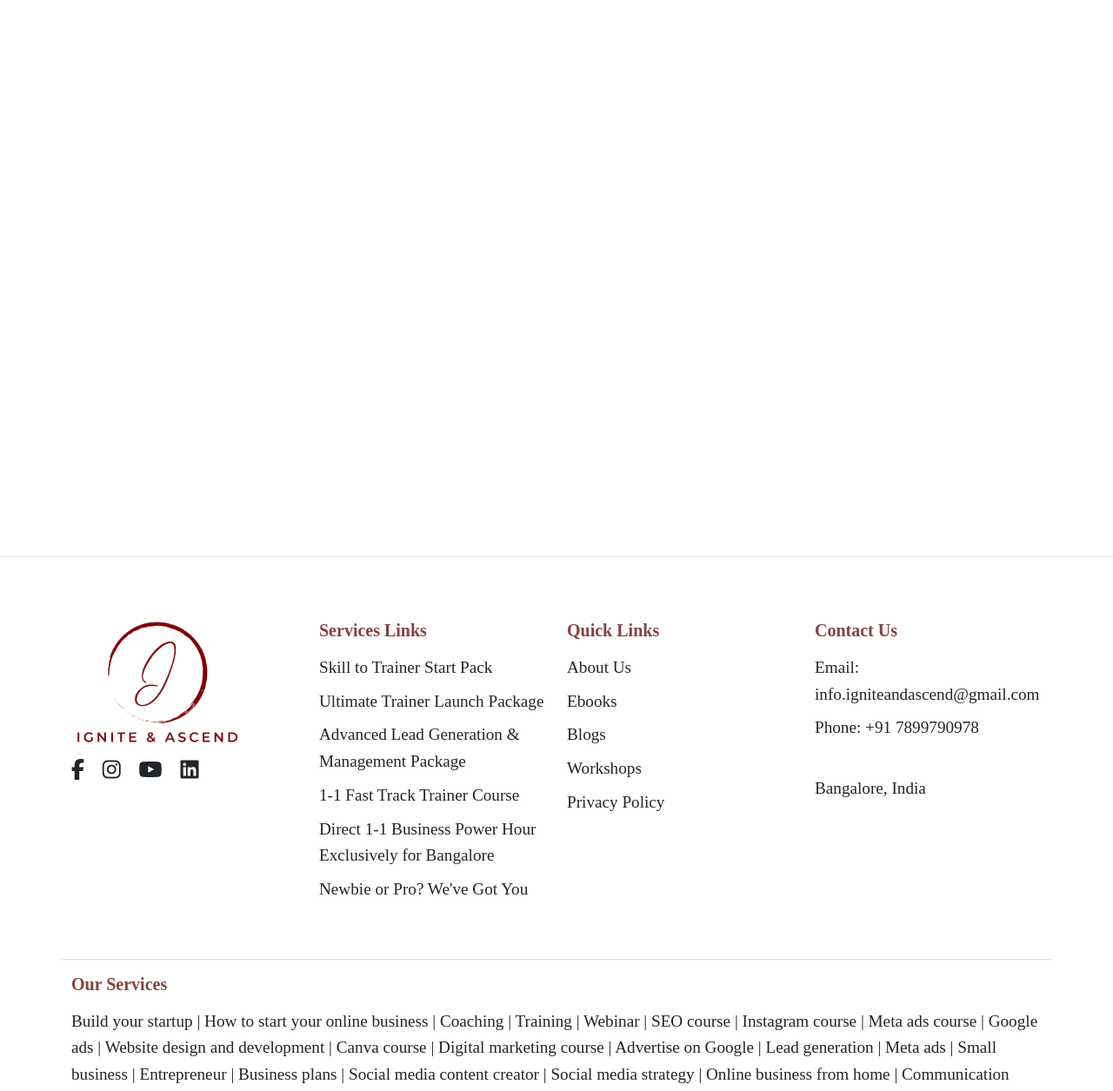
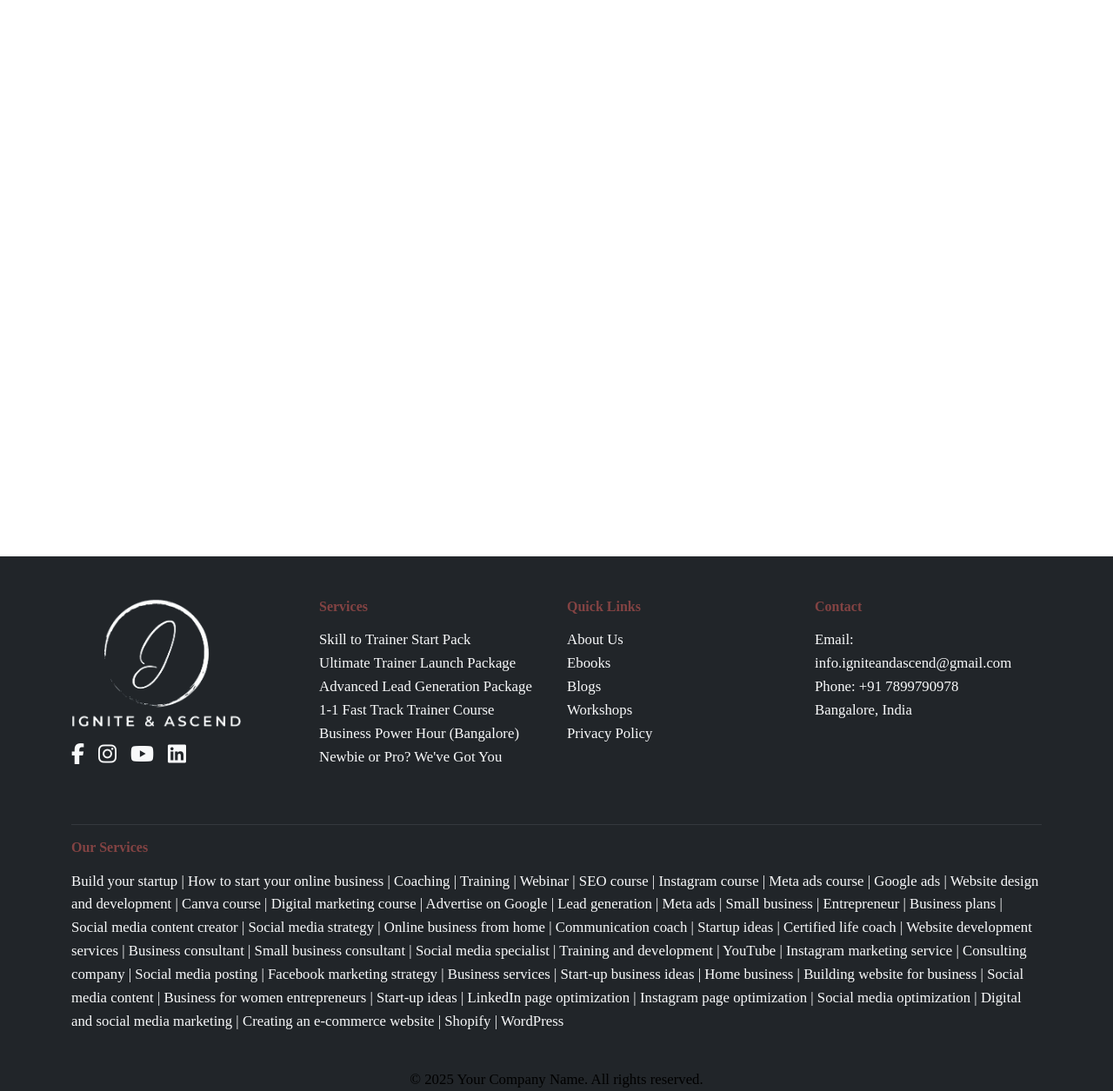
Before and after one commit to dselva-2005/igniteandascend, a Django app: page / in a window 1280 px wide. Shown: the part 1431-2686 px from the top of the page at 87% size. Run offline with Django 5.2, Linux system fonts and the light colour scheme; data that the repository does not hold is empty; some libraries are stand-ins or nearby versions; some web fonts are replaced.

Commit message:
polished

```diff
--- a/app/templates/home.html
+++ b/app/templates/home.html
@@ -82,7 +82,7 @@
         <div class="row row-cols-1 row-cols-md-2 row-cols-lg-4 g-4 mb-4 justify-content-center">
             <div class="col text-center">
                 <img src="{{ page.our_service_image1.url }}" class="card-img-top" alt="Service 1">
-                <a href="/about" class="btn btn-maroon rounded-pill w-75 mt-2 position-relative text-center">
+                <a href="/skill-to-trainer" class="btn btn-maroon rounded-pill w-75 mt-2 position-relative text-center">
                     Learn more
                     <span class="position-absolute d-flex align-items-center justify-content-center"
                           style="right: 16px; top: 50%; transform: translateY(-50%);
@@ -94,7 +94,7 @@
             </div>
             <div class="col text-center">
                 <img src="{{ page.our_service_image2.url }}" class="card-img-top" alt="Service 2">
-                <a href="/about" class="btn btn-maroon rounded-pill w-75 mt-2 position-relative text-center">
+                <a href="/ultimate-trainer-launch-pack" class="btn btn-maroon rounded-pill w-75 mt-2 position-relative text-center">
                     Learn more
                     <span class="position-absolute d-flex align-items-center justify-content-center"
                           style="right: 16px; top: 50%; transform: translateY(-50%);
@@ -106,7 +106,7 @@
             </div>
             <div class="col text-center">
                 <img src="{{ page.our_service_image3.url }}" class="card-img-top" alt="Service 3">
-                <a href="/about" class="btn btn-maroon rounded-pill w-75 mt-2 position-relative text-center">
+                <a href="/advanced-lead-generation-package" class="btn btn-maroon rounded-pill w-75 mt-2 position-relative text-center">
                     Learn more
                     <span class="position-absolute d-flex align-items-center justify-content-center"
                           style="right: 16px; top: 50%; transform: translateY(-50%);
@@ -118,7 +118,7 @@
             </div>
             <div class="col text-center">
                 <img src="{{ page.our_service_image4.url }}" class="card-img-top" alt="Service 4">
-                <a href="/about" class="btn btn-maroon rounded-pill w-75 mt-2 position-relative text-center">
+                <a href="/fast-track-training" class="btn btn-maroon rounded-pill w-75 mt-2 position-relative text-center">
                     Learn more
                     <span class="position-absolute d-flex align-items-center justify-content-center"
                           style="right: 16px; top: 50%; transform: translateY(-50%);
@@ -134,7 +134,7 @@
         <div class="row row-cols-1 row-cols-lg-2 g-4 justify-content-center">
             <div class="col text-center">
                 <img src="{{ page.our_service_image5.url }}" class="card-img-top" alt="Service 5">
-                <a href="/about" class="btn btn-maroon rounded-pill w-75 mt-2 position-relative text-center">
+                <a href="/live-session" class="btn btn-maroon rounded-pill w-75 mt-2 position-relative text-center">
                     Learn more
                     <span class="position-absolute d-flex align-items-center justify-content-center"
                           style="right: 16px; top: 50%; transform: translateY(-50%);
@@ -146,7 +146,7 @@
             </div>
             <div class="col text-center">
                 <img src="{{ page.our_service_image6.url }}" class="card-img-top" alt="Service 6">
-                <a href="/about" class="btn btn-maroon rounded-pill w-75 mt-2 position-relative text-center">
+                <a href="/beginner-to-pro" class="btn btn-maroon rounded-pill w-75 mt-2 position-relative text-center">
                     Learn more
                     <span class="position-absolute d-flex align-items-center justify-content-center"
                           style="right: 16px; top: 50%; transform: translateY(-50%);
--- a/static/css/footer.css
+++ b/static/css/footer.css
@@ -1,9 +1,8 @@
-/* Footer Link Hover Effect */
 .footer-link:hover {
-    color: #a84848 !important;
+    color: #e1ac98 !important;
+    text-decoration: underline;
 }
 
-/* Social Link Hover Effect */
-.fab:hover {
-    color: #a84848 !important;
+.social-link:hover {
+    color: #e1ac98 !important;
 }
--- a/static/css/index.css
+++ b/static/css/index.css
@@ -1,7 +1,7 @@
 /* === Base === */
 body {
     background-color: #ffffff;
-    color: #212529;
+    color: #000000;
     font-family:'Times New Roman', Times, serif;
     font-size: 1.2rem;
     line-height: 1.6;
@@ -11,7 +11,7 @@
 :root {
     --maroon: #834343;
     --maroon-hover: #da4b5e;
-    --text-dark: #212529;
+    --text-dark: #000000;
 }
 
 .text-maroon {
@@ -178,10 +178,14 @@
   }
 
   .text-slate {
-    color: #5A5A5A;
+    color: #000000;
   }
 
   .highlight {
     color: #502c2c;
     font-weight: 600;
   }
+
+.text-muted{
+    color:black !important;
+}
--- a/static/css/navbar.css
+++ b/static/css/navbar.css
@@ -21,7 +21,7 @@
 /* === Navbar Links === */
 .nav-link {
   margin: 0 0.75rem;
-  color: #343a40;
+  color: #000000;
   font-weight: 500;
   transition: color 0.2s ease-in-out;
   margin: 1rem 2rem;
--- a/templates/footer.html
+++ b/templates/footer.html
@@ -1,72 +1,71 @@
 {% load static %}
-<link rel="stylesheet" href="{% static "css/footer.css" %}">
+<link rel="stylesheet" href="{% static 'css/footer.css' %}">
 
-<!-- Footer Section -->
-<footer class="text-dark border-top p-4 bg-white">
-    <div class="container py-5">
-        <div class="row">
-            <!-- Column 1 - Logo & Social -->
-            <div class="col-12 col-md-3 mb-4 mb-md-0">
-                <img src="{% static 'images/Logo_croped.png' %}" class="img-fluid w-75 mb-3" alt="Logo">
-                <div class="social-icons">
-                    <a href="#" class="text-dark me-3 social-link" target="_blank" aria-label="Facebook"><i class="fab fa-facebook-f fa-lg"></i></a>
-                    <a href="#" class="text-dark me-3 social-link" target="_blank" aria-label="Instagram"><i class="fab fa-instagram fa-lg"></i></a>
-                    <a href="#" class="text-dark me-3 social-link" target="_blank" aria-label="YouTube"><i class="fab fa-youtube fa-lg"></i></a>
-                    <a href="#" class="text-dark social-link" target="_blank" aria-label="LinkedIn"><i class="fab fa-linkedin fa-lg"></i></a>
+<footer class="bg-dark text-light pt-5">
+    <div class="container">
+        <div class="row g-4">
+            <!-- Logo & Social -->
+            <div class="col-md-3">
+                <img src="{% static 'images/newcompressed/footerlogo.png' %}" class="img-fluid w-75 mb-3" alt="Logo">
+                <div class="d-flex gap-3">
+                    <a href="#" class="text-light social-link" aria-label="Facebook"><i class="fab fa-facebook-f fa-lg"></i></a>
+                    <a href="#" class="text-light social-link" aria-label="Instagram"><i class="fab fa-instagram fa-lg"></i></a>
+                    <a href="#" class="text-light social-link" aria-label="YouTube"><i class="fab fa-youtube fa-lg"></i></a>
+                    <a href="#" class="text-light social-link" aria-label="LinkedIn"><i class="fab fa-linkedin fa-lg"></i></a>
                 </div>
             </div>
 
-            <!-- Column 2 - Important Links -->
-            <div class="col-12 col-md-3 mb-4 mb-md-0">
-                <h5 class="fw-bold mb-3 text-maroon">Services Links</h5>
-                <ul class="list-unstyled">
-                    <li class="mb-2"><a href="{% url 'app:skill_to_trainer' %}" class="footer-link text-dark">Skill to Trainer Start Pack</a></li>
-                    <li class="mb-2"><a href="{% url 'app:ultimage_trainer_launch_pack' %}" class="footer-link text-dark">Ultimate Trainer Launch Package</a></li>
-                    <li class="mb-2"><a href="{% url 'app:advanced_lead_generation_package' %}" class="footer-link text-dark">Advanced Lead Generation & Management Package</a></li>
-                    <li class="mb-2"><a href="{% url 'app:fast_track_training' %}" class="footer-link text-dark">1-1 Fast Track Trainer Course</a></li>
-                    <li class="mb-2"><a href="{% url 'app:live_session' %}" class="footer-link text-dark">Direct 1-1 Business Power Hour Exclusively for Bangalore</a></li>
-                    <li class="mb-2"><a href="{% url 'app:beginner_to_pro' %}" class="footer-link text-dark">Newbie or Pro? We've Got You</a></li>
+            <!-- Services Links -->
+            <div class="col-md-3">
+                <h6 class="fw-semibold mb-3 text-maroon">Services</h6>
+                <ul class="list-unstyled small">
+                    <li><a href="{% url 'app:skill_to_trainer' %}" class="text-decoration-none text-light footer-link">Skill to Trainer Start Pack</a></li>
+                    <li><a href="{% url 'app:ultimage_trainer_launch_pack' %}" class="text-decoration-none text-light footer-link">Ultimate Trainer Launch Package</a></li>
+                    <li><a href="{% url 'app:advanced_lead_generation_package' %}" class="text-decoration-none text-light footer-link">Advanced Lead Generation Package</a></li>
+                    <li><a href="{% url 'app:fast_track_training' %}" class="text-decoration-none text-light footer-link">1-1 Fast Track Trainer Course</a></li>
+                    <li><a href="{% url 'app:live_session' %}" class="text-decoration-none text-light footer-link">Business Power Hour (Bangalore)</a></li>
+                    <li><a href="{% url 'app:beginner_to_pro' %}" class="text-decoration-none text-light footer-link">Newbie or Pro? We've Got You</a></li>
                 </ul>
             </div>
 
-            <!-- Column 3 - Quick Links -->
-            <div class="col-12 col-md-3 mb-4 mb-md-0">
-                <h5 class="fw-bold mb-3 text-maroon">Quick Links</h5>
-                <ul class="list-unstyled">
-                    <li class="mb-2"><a href="{% url 'app:about_us' %}" class="footer-link text-dark">About Us</a></li>
-                    <li class="mb-2"><a href="{% url 'books:book-list' %}" class="footer-link text-dark">Ebooks</a></li>
-                    <li class="mb-2"><a href="#" class="footer-link text-dark">Blogs</a></li>
-                    <li class="mb-2"><a href="{% url 'app:workshops' %}" class="footer-link text-dark">Workshops</a></li>
-                    <li class="mb-2"><a href="#" class="footer-link text-dark">Privacy Policy</a></li>
+            <!-- Quick Links -->
+            <div class="col-md-3">
+                <h6 class="fw-semibold mb-3 text-maroon">Quick Links</h6>
+                <ul class="list-unstyled small">
+                    <li><a href="{% url 'app:about_us' %}" class="text-decoration-none text-light footer-link">About Us</a></li>
+                    <li><a href="{% url 'books:book-list' %}" class="text-decoration-none text-light footer-link">Ebooks</a></li>
+                    <li><a href="#" class="text-decoration-none text-light footer-link">Blogs</a></li>
+                    <li><a href="{% url 'app:workshops' %}" class="text-decoration-none text-light footer-link">Workshops</a></li>
+                    <li><a href="#" class="text-decoration-none text-light footer-link">Privacy Policy</a></li>
                 </ul>
             </div>
 
-            <!-- Column 4 - Contact -->
-            <div class="col-12 col-md-3">
-                <h5 class="fw-bold mb-3 text-maroon">Contact Us</h5>
-                <ul class="list-unstyled text-dark">
-                    <li class="mb-2">Email: <a href="mailto:info.igniteandascend@gmail.com" class="footer-link text-dark">info.igniteandascend@gmail.com</a></li>
-                    <li class="mb-2">Phone: <a href="tel:+917899790978" class="footer-link text-dark">+91 7899790978</a></li>
-                    <li class="mb-2"><br>Bangalore, India</li>
+            <!-- Contact Info -->
+            <div class="col-md-3">
+                <h6 class="fw-semibold mb-3 text-maroon">Contact</h6>
+                <ul class="list-unstyled small">
+                    <li>Email: <a href="mailto:info.igniteandascend@gmail.com" class="text-decoration-none text-light">info.igniteandascend@gmail.com</a></li>
+                    <li>Phone: <a href="tel:+917899790978" class="text-decoration-none text-light">+91 7899790978</a></li>
+                    <li>Bangalore, India</li>
                 </ul>
             </div>
         </div>
 
-        <!-- Our Services Section -->
-        <div class="row mt-5">
-            <hr class="border-secondary">
+        <hr class="border-secondary mt-5">
+
+        <!-- SEO Service Description -->
+        <div class="row">
             <div class="col-12">
-                <h5 class="fw-bold mb-3 text-maroon">Our Services</h5>
-                <p class="text-dark">
+                <h6 class="fw-semibold text-maroon mb-3">Our Services</h6>
+                <p class="small text-light">
                     Build your startup | How to start your online business | Coaching | Training | Webinar | SEO course | Instagram course | Meta ads course | Google ads | Website design and development | Canva course | Digital marketing course | Advertise on Google | Lead generation | Meta ads | Small business | Entrepreneur | Business plans | Social media content creator | Social media strategy | Online business from home | Communication coach | Startup ideas | Certified life coach | Website development services | Business consultant | Small business consultant | Social media specialist | Training and development | YouTube | Instagram marketing service | Consulting company | Social media posting | Facebook marketing strategy | Business services | Start-up business ideas | Home business | Building website for business | Social media content | Business for women entrepreneurs | Start-up ideas | LinkedIn page optimization | Instagram page optimization | Social media optimization | Digital and social media marketing | Creating an e-commerce website | Shopify | WordPress
                 </p>
             </div>
         </div>
 
-        <!-- Copyright -->
         <div class="row mt-4">
-            <div class="col-12 text-center">
-                <p class="text-dark mb-0">&copy; 2025 Your Company Name. All rights reserved.</p>
+            <div class="col text-center">
+                <p class="small text-muted mb-0">&copy; 2025 Your Company Name. All rights reserved.</p>
             </div>
         </div>
     </div>
```
Also changed, not shown: Core/settings.py (+4 -4 lines).
